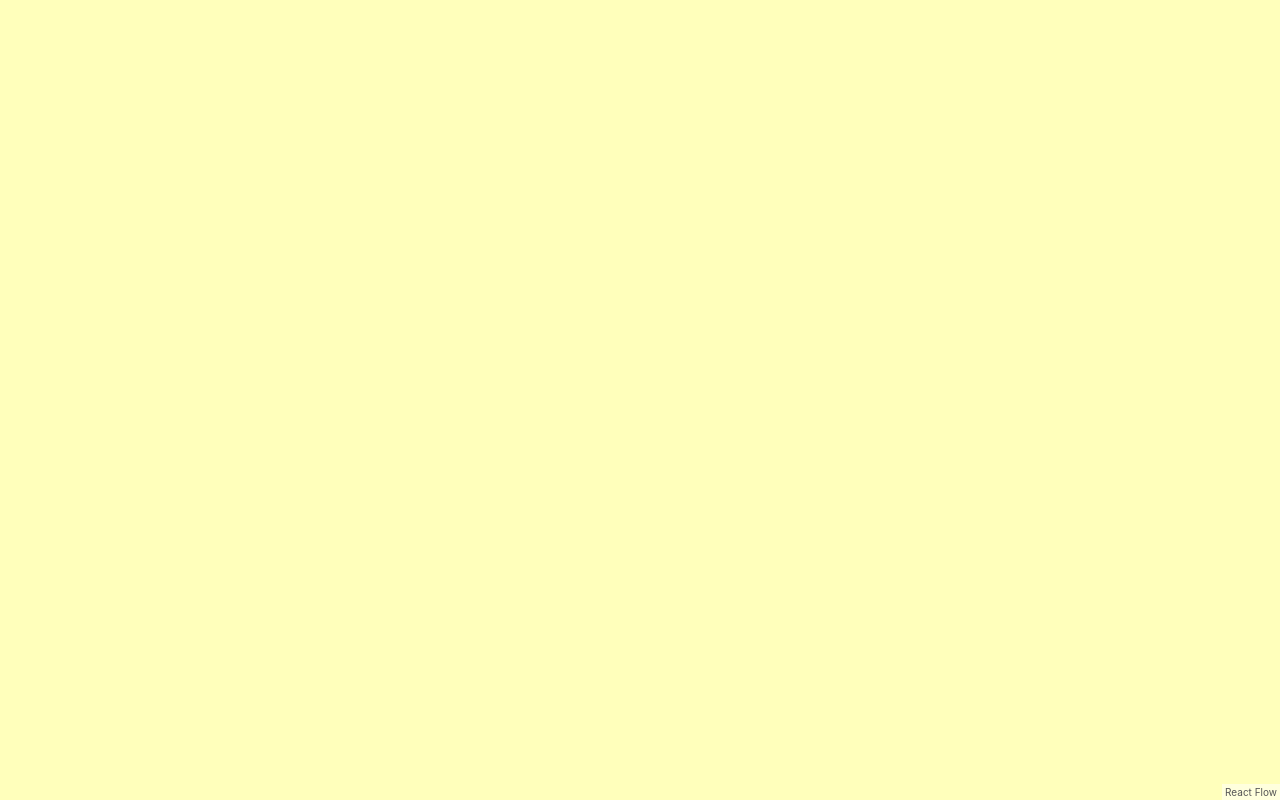
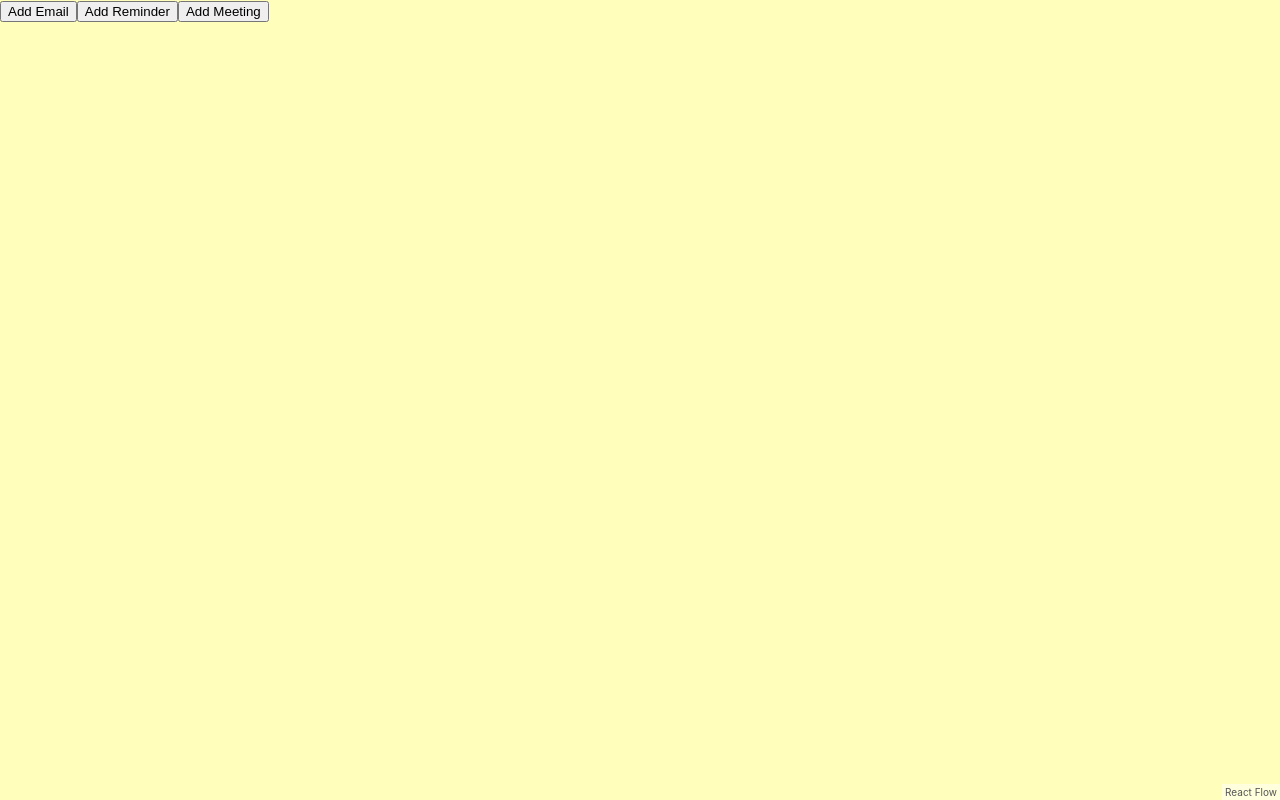
Before and after one commit to coderxpb/workflow-proto, a React app: page / in a window 1280 px wide. Built offline with nearby package versions, Linux system fonts and the light colour scheme.

Commit message:
Add add node button and function

```diff
--- a/src/FlowElement.js
+++ b/src/FlowElement.js
@@ -1,4 +1,4 @@
-import React, { useEffect, useState } from 'react';
+import React, { useEffect, useState, useCallback } from 'react';
 import ReactFlow, {Controls, updateEdge, addEdge} from 'react-flow-renderer';
 import './FlowElement.scss';
 import {EmailNode, ReminderNode, MeetingNode} from './components/CustomNodes';
@@ -15,6 +15,7 @@ const initialElements = [
 
 const FlowElement = () => {
 	const [elements, setElements] = useState(initialElements);
+
 
 	const [inputDateTime, setInputDateTime] = useState("");
 	const [inputToEmail, setInputToEmail] = useState("");
@@ -35,6 +36,21 @@ const FlowElement = () => {
 
 	const onEdgeUpdate = (oldEdge, newConnection) => setElements((els)=> updateEdge(oldEdge, newConnection, els));
 	const onConnect = (params) => setElements((els)=> addEdge(params,els));
+	const getNodeId = () => `randomnode_${+new Date()}`;
+
+	const onNodeAdd = useCallback((e,typeArg) => {
+		e.preventDefault();
+		const newNode = {
+			id: getNodeId(),
+			type: typeArg.toLowerCase(),
+			data: { type: typeArg, dateTime: '', subject: '', toEmail: '', fromEmail: '',body: '', location: '',reminder:''},
+			position: {
+				x: Math.random() * window.innerWidth - 200,
+				y: Math.random() * window.innerHeight -200,
+			},
+		};
+		setElements((els) => els.concat(newNode));
+	}, [setElements]);
 
 	const hideDivs = (h1,h2,h3) => {
 		setEmailClassName(h1);
@@ -132,6 +148,13 @@ const FlowElement = () => {
 	return (
 		<React.Fragment>
 			<ReactFlow  onEdgeUpdate={onEdgeUpdate} onConnect={onConnect} nodeTypes={{email: EmailNode, meeting: MeetingNode,reminder: ReminderNode}} onPaneClick={onPaneClicked} onElementClick={onNodeClicked} style={style} elements={elements} defaultZoom={1} minZoom={0.2} maxZoom={4}/>
+			<div className="add-buttons-div">
+				<button onClick={(e)=>onNodeAdd(e,'Email')}>Add Email </button>
+				<button onClick={(e) => onNodeAdd(e, 'Reminder')}>Add Reminder </button>
+				<button onClick={(e) => onNodeAdd(e, 'Meeting')}>Add Meeting </button>
+			</div>
+
+
 
 			<div className={sliderClassName}>
 				<label className="slider-datetime">Date and Time:</label>
--- a/src/FlowElement.scss
+++ b/src/FlowElement.scss
@@ -46,3 +46,9 @@ input{
 	padding: 2px;
 	margin-bottom: 10px;
 }
+
+.add-buttons-div{
+	position:fixed;
+	top: 0;
+	z-index: 10;
+}
```
